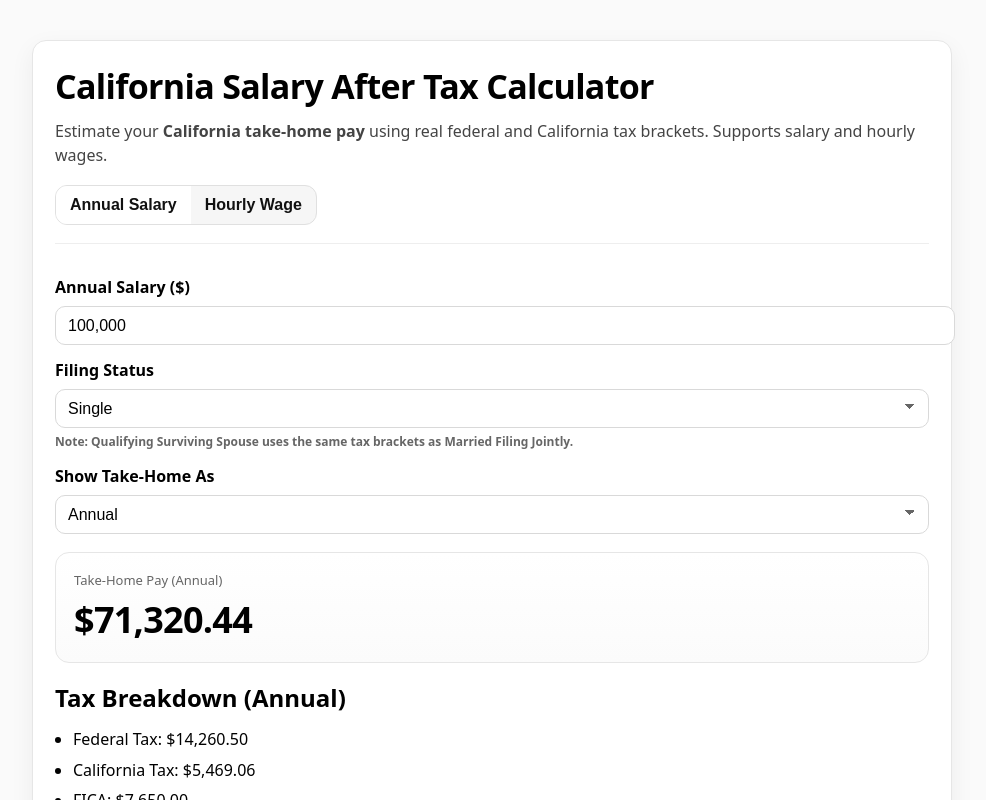
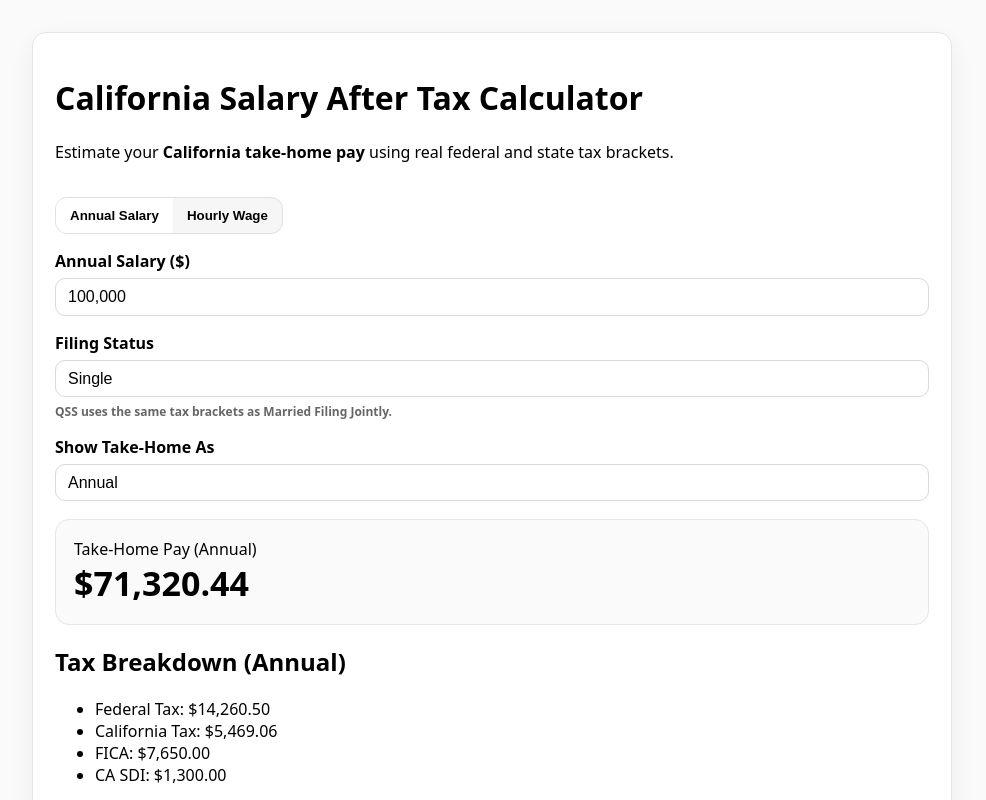
Before and after one commit to brett-the-jet21/salary-after-tax-engine, a Next.js app: page / in a window 1280 px wide. Shown: the top 800 px of the page, without its empty margins (148-1134 px from the left). Built offline with nearby package versions, Linux system fonts and the light colour scheme.

Commit message:
Update page.js

```diff
--- a/app/page.js
+++ b/app/page.js
@@ -17,7 +17,6 @@ function fmtMoney2(n) {
   });
 }
 
-// Format a numeric string with commas, preserving optional decimals
 function formatWithCommas(value) {
   if (!value) return "";
   const parts = String(value).split(".");
@@ -29,87 +28,67 @@ function stripCommas(value) {
   return String(value || "").replace(/,/g, "");
 }
 
-// ---------- Professional UI styles (no logic changes) ----------
+/* -------------------- STYLES (FIXED OVERFLOW) -------------------- */
+
 const pageWrapStyle = {
   minHeight: "100vh",
   background: "#fafafa",
-  padding: "40px 16px",
+  padding: "32px 16px",
+  overflowX: "hidden",
+  boxSizing: "border-box",
   fontFamily:
-    'ui-sans-serif, system-ui, -apple-system, Segoe UI, Roboto, Helvetica, Arial, "Apple Color Emoji", "Segoe UI Emoji"'
+    'ui-sans-serif, system-ui, -apple-system, Segoe UI, Roboto, Helvetica, Arial'
 };
 
 const containerStyle = {
   maxWidth: 920,
-  margin: "0 auto"
+  width: "100%",
+  margin: "0 auto",
+  boxSizing: "border-box"
 };
 
 const cardStyle = {
+  width: "100%",
+  boxSizing: "border-box",
   background: "white",
-  border: "1px solid #e6e6e6",
+  border: "1px solid #e5e5e5",
   borderRadius: 14,
   boxShadow: "0 8px 24px rgba(0,0,0,0.06)",
   padding: 22
 };
 
-const h1Style = {
-  margin: 0,
-  fontSize: 34,
-  letterSpacing: "-0.02em"
-};
-
-const subtitleStyle = {
-  marginTop: 10,
-  marginBottom: 0,
-  color: "#444",
-  lineHeight: 1.5
-};
-
-const sectionStyle = {
-  marginTop: 18,
-  paddingTop: 18,
-  borderTop: "1px solid #eee"
-};
-
 const labelStyle = {
   display: "block",
-  marginTop: 14,
+  marginTop: 16,
   fontWeight: 600
 };
 
 const helperTextStyle = {
   marginTop: 6,
   fontSize: 12,
-  color: "#666",
-  lineHeight: 1.4
+  color: "#666"
 };
 
 const inputStyle = {
   width: "100%",
   padding: "9px 12px",
-  marginTop: 8,
+  marginTop: 6,
   borderRadius: 10,
   border: "1px solid #d9d9d9",
-  background: "white",
   fontSize: "inherit",
-  lineHeight: 1.2,
-  outline: "none",
-  transition: "border-color 120ms ease, box-shadow 120ms ease"
+  boxSizing: "border-box",
+  outline: "none"
 };
 
 const selectStyle = {
   ...inputStyle,
   appearance: "none",
-  backgroundImage:
-    "linear-gradient(45deg, transparent 50%, #666 50%), linear-gradient(135deg, #666 50%, transparent 50%)",
-  backgroundPosition: "calc(100% - 18px) calc(50% - 2px), calc(100% - 13px) calc(50% - 2px)",
-  backgroundSize: "5px 5px, 5px 5px",
-  backgroundRepeat: "no-repeat",
-  paddingRight: 34
+  backgroundColor: "white"
 };
 
 const focusOn = (e) => {
   e.target.style.borderColor = "#111";
-  e.target.style.boxShadow = "0 0 0 4px rgba(0,0,0,0.06)";
+  e.target.style.boxShadow = "0 0 0 3px rgba(0,0,0,0.06)";
 };
 const focusOff = (e) => {
   e.target.style.borderColor = "#d9d9d9";
@@ -119,7 +98,6 @@ const focusOff = (e) => {
 const toggleWrapStyle = {
   marginTop: 18,
   display: "inline-flex",
-  gap: 0,
   border: "1px solid #e0e0e0",
   borderRadius: 12,
   overflow: "hidden",
@@ -129,12 +107,9 @@ const toggleWrapStyle = {
 const toggleBtnStyle = (active) => ({
   padding: "10px 14px",
   border: "none",
-  cursor: "pointer",
   background: active ? "white" : "transparent",
   fontWeight: active ? 700 : 600,
-  color: "#111",
-  transition: "background 120ms ease",
-  fontSize: "inherit"
+  cursor: "pointer"
 });
 
 const grid2Style = {
@@ -149,96 +124,56 @@ const resultCardStyle = {
   padding: 18,
   border: "1px solid #e6e6e6",
   borderRadius: 14,
-  background: "linear-gradient(180deg, #ffffff 0%, #fbfbfb 100%)"
+  background: "#fafafa"
 };
 
-const resultLabelStyle = {
-  fontSize: 13,
-  color: "#666"
-};
-
-const resultValueStyle = {
-  marginTop: 6,
-  fontSize: 36,
-  fontWeight: 800,
-  letterSpacing: "-0.02em"
-};
-
-const breakdownListStyle = {
-  marginTop: 10,
-  marginBottom: 0,
-  lineHeight: 1.9,
-  paddingLeft: 18
-};
-
-const footerNoteStyle = {
-  marginTop: 18,
-  fontSize: 12,
-  color: "#666",
-  lineHeight: 1.5
-};
-// -------------------------------------------------------------
+/* -------------------- COMPONENT -------------------- */
 
 export default function Home() {
-  const [incomeType, setIncomeType] = useState("annual"); // "annual" | "hourly"
-
-  // Store raw digits (no commas) for annual; render with commas
+  const [incomeType, setIncomeType] = useState("annual");
   const [annualSalary, setAnnualSalary] = useState("100000");
-
-  // Store raw (no commas); hourly allows decimals
   const [hourlyWage, setHourlyWage] = useState("30");
   const [hoursPerWeek, setHoursPerWeek] = useState("40");
   const [weeksPerYear, setWeeksPerYear] = useState("52");
-
-  // Filing statuses: single, married (MFJ), mfs, hoh, qss
   const [filingStatus, setFilingStatus] = useState("single");
-
-  const [payPeriod, setPayPeriod] = useState("annual"); // annual | monthly | biweekly | weekly
+  const [payPeriod, setPayPeriod] = useState("annual");
 
   const salary = useMemo(() => {
     if (incomeType === "hourly") {
-      const h = Math.max(0, Number(stripCommas(hourlyWage) || 0));
-      const hpw = Math.max(0, Number(stripCommas(hoursPerWeek) || 0));
-      const wpy = Math.max(0, Number(stripCommas(weeksPerYear) || 0));
-      return h * hpw * wpy;
+      return (
+        Number(stripCommas(hourlyWage) || 0) *
+        Number(stripCommas(hoursPerWeek) || 0) *
+        Number(stripCommas(weeksPerYear) || 0)
+      );
     }
-    return Math.max(0, Number(stripCommas(annualSalary) || 0));
+    return Number(stripCommas(annualSalary) || 0);
   }, [incomeType, hourlyWage, hoursPerWeek, weeksPerYear, annualSalary]);
 
-  const result = useMemo(() => {
-    return calculateCaliforniaTakeHome({
-      salary,
-      filingStatus
-    });
-  }, [salary, filingStatus]);
+  const result = useMemo(
+    () => calculateCaliforniaTakeHome({ salary, filingStatus }),
+    [salary, filingStatus]
+  );
 
-  const divisor = PAY_PERIODS[payPeriod] || 1;
-
-  // Pay-period breakdown values
-  const takeHomePP = result.takeHome / divisor;
-  const federalPP = result.federal / divisor;
-  const statePP = result.state / divisor;
-  const ficaPP = result.fica / divisor;
-  const sdiPP = result.sdi / divisor;
-
-  const payPeriodLabel = useMemo(() => {
-    if (payPeriod === "biweekly") return "Bi-weekly";
-    if (payPeriod === "weekly") return "Weekly";
-    if (payPeriod === "monthly") return "Monthly";
-    return "Annual";
-  }, [payPeriod]);
+  const divisor = PAY_PERIODS[payPeriod];
+  const label =
+    payPeriod === "biweekly"
+      ? "Bi-weekly"
+      : payPeriod === "weekly"
+      ? "Weekly"
+      : payPeriod === "monthly"
+      ? "Monthly"
+      : "Annual";
 
   return (
     <div style={pageWrapStyle}>
       <div style={containerStyle}>
         <div style={cardStyle}>
-          <h1 style={h1Style}>California Salary After Tax Calculator</h1>
-          <p style={subtitleStyle}>
-            Estimate your <strong>California take-home pay</strong> using real federal and California tax
-            brackets. Supports salary and hourly wages.
+          <h1>California Salary After Tax Calculator</h1>
+          <p>
+            Estimate your <strong>California take-home pay</strong> using real
+            federal and state tax brackets.
           </p>
 
-          {/* Income type toggle */}
           <div style={toggleWrapStyle}>
             <button
               onClick={() => setIncomeType("annual")}
@@ -254,89 +189,72 @@ export default function Home() {
             </button>
           </div>
 
-          <div style={sectionStyle}>
-            {/* Inputs */}
           {incomeType === "annual" ? (
             <label style={labelStyle}>
               Annual Salary ($)
               <input
-                  type="text"
-                  inputMode="numeric"
                 value={formatWithCommas(annualSalary)}
-                  onChange={(e) => {
-                    const raw = stripCommas(e.target.value).replace(/[^\d]/g, "");
-                    setAnnualSalary(raw);
-                  }}
+                onChange={(e) =>
+                  setAnnualSalary(
+                    stripCommas(e.target.value).replace(/[^\d]/g, "")
+                  )
+                }
                 style={inputStyle}
-                  placeholder="e.g. 75,000"
                 onFocus={focusOn}
                 onBlur={focusOff}
               />
             </label>
           ) : (
-              <div style={{ marginTop: 2 }}>
+            <>
               <label style={labelStyle}>
                 Hourly Wage ($/hr)
                 <input
-                    type="text"
-                    inputMode="decimal"
                   value={formatWithCommas(hourlyWage)}
-                    onChange={(e) => {
-                      let raw = stripCommas(e.target.value).replace(/[^\d.]/g, "");
-                      const parts = raw.split(".");
-                      if (parts.length > 2) raw = parts[0] + "." + parts.slice(1).join("");
-                      setHourlyWage(raw);
-                    }}
+                  onChange={(e) =>
+                    setHourlyWage(
+                      stripCommas(e.target.value).replace(/[^\d.]/g, "")
+                    )
+                  }
                   style={inputStyle}
-                    placeholder="e.g. 30 or 30.50"
                   onFocus={focusOn}
                   onBlur={focusOff}
                 />
               </label>
 
               <div style={grid2Style}>
-                  <label style={{ ...labelStyle, marginTop: 0 }}>
+                <label style={labelStyle}>
                   Hours / Week
                   <input
-                      type="text"
-                      inputMode="numeric"
-                      value={formatWithCommas(hoursPerWeek)}
-                      onChange={(e) => {
-                        const raw = stripCommas(e.target.value).replace(/[^\d]/g, "");
-                        setHoursPerWeek(raw);
-                      }}
+                    value={hoursPerWeek}
+                    onChange={(e) =>
+                      setHoursPerWeek(
+                        stripCommas(e.target.value).replace(/[^\d]/g, "")
+                      )
+                    }
                     style={inputStyle}
-                      placeholder="e.g. 40"
                     onFocus={focusOn}
                     onBlur={focusOff}
                   />
                 </label>
 
-                  <label style={{ ...labelStyle, marginTop: 0 }}>
+                <label style={labelStyle}>
                   Weeks / Year
                   <input
-                      type="text"
-                      inputMode="numeric"
-                      value={formatWithCommas(weeksPerYear)}
-                      onChange={(e) => {
-                        const raw = stripCommas(e.target.value).replace(/[^\d]/g, "");
-                        setWeeksPerYear(raw);
-                      }}
+                    value={weeksPerYear}
+                    onChange={(e) =>
+                      setWeeksPerYear(
+                        stripCommas(e.target.value).replace(/[^\d]/g, "")
+                      )
+                    }
                     style={inputStyle}
-                      placeholder="e.g. 52"
                     onFocus={focusOn}
                     onBlur={focusOff}
                   />
                 </label>
               </div>
-
-                <div style={helperTextStyle}>
-                  Annualized salary used for taxes: <strong>${fmtMoney2(salary)}</strong>
-                </div>
-              </div>
+            </>
           )}
 
-            {/* Filing Status */}
           <label style={labelStyle}>
             Filing Status
             <select
@@ -353,19 +271,16 @@ export default function Home() {
               <option value="qss">Qualifying Surviving Spouse</option>
             </select>
             <div style={helperTextStyle}>
-                Note: Qualifying Surviving Spouse uses the same tax brackets as Married Filing Jointly.
+              QSS uses the same tax brackets as Married Filing Jointly.
             </div>
           </label>
 
-            {/* Output Pay Period */}
           <label style={labelStyle}>
             Show Take-Home As
             <select
               value={payPeriod}
               onChange={(e) => setPayPeriod(e.target.value)}
               style={selectStyle}
-                onFocus={focusOn}
-                onBlur={focusOff}
             >
               <option value="annual">Annual</option>
               <option value="monthly">Monthly</option>
@@ -374,25 +289,20 @@ export default function Home() {
             </select>
           </label>
 
-            {/* Results */}
           <div style={resultCardStyle}>
-              <div style={resultLabelStyle}>Take-Home Pay ({payPeriodLabel})</div>
-              <div style={resultValueStyle}>${fmtMoney2(takeHomePP)}</div>
+            <div>Take-Home Pay ({label})</div>
+            <div style={{ fontSize: 34, fontWeight: 800 }}>
+              ${fmtMoney2(result.takeHome / divisor)}
+            </div>
           </div>
 
-            <h2 style={{ marginTop: 18, marginBottom: 6 }}>Tax Breakdown ({payPeriodLabel})</h2>
-            <ul style={breakdownListStyle}>
-              <li>Federal Tax: ${fmtMoney2(federalPP)}</li>
-              <li>California Tax: ${fmtMoney2(statePP)}</li>
-              <li>FICA: ${fmtMoney2(ficaPP)}</li>
-              <li>CA SDI: ${fmtMoney2(sdiPP)}</li>
+          <h2>Tax Breakdown ({label})</h2>
+          <ul>
+            <li>Federal Tax: ${fmtMoney2(result.federal / divisor)}</li>
+            <li>California Tax: ${fmtMoney2(result.state / divisor)}</li>
+            <li>FICA: ${fmtMoney2(result.fica / divisor)}</li>
+            <li>CA SDI: ${fmtMoney2(result.sdi / divisor)}</li>
           </ul>
-
-            <p style={footerNoteStyle}>
-              Estimates based on tax brackets and standard deductions. Does not include itemized deductions,
-              credits, or employer benefits.
-            </p>
-          </div>
         </div>
       </div>
     </div>
```
Lines whose indentation alone changed are shown as unchanged.
